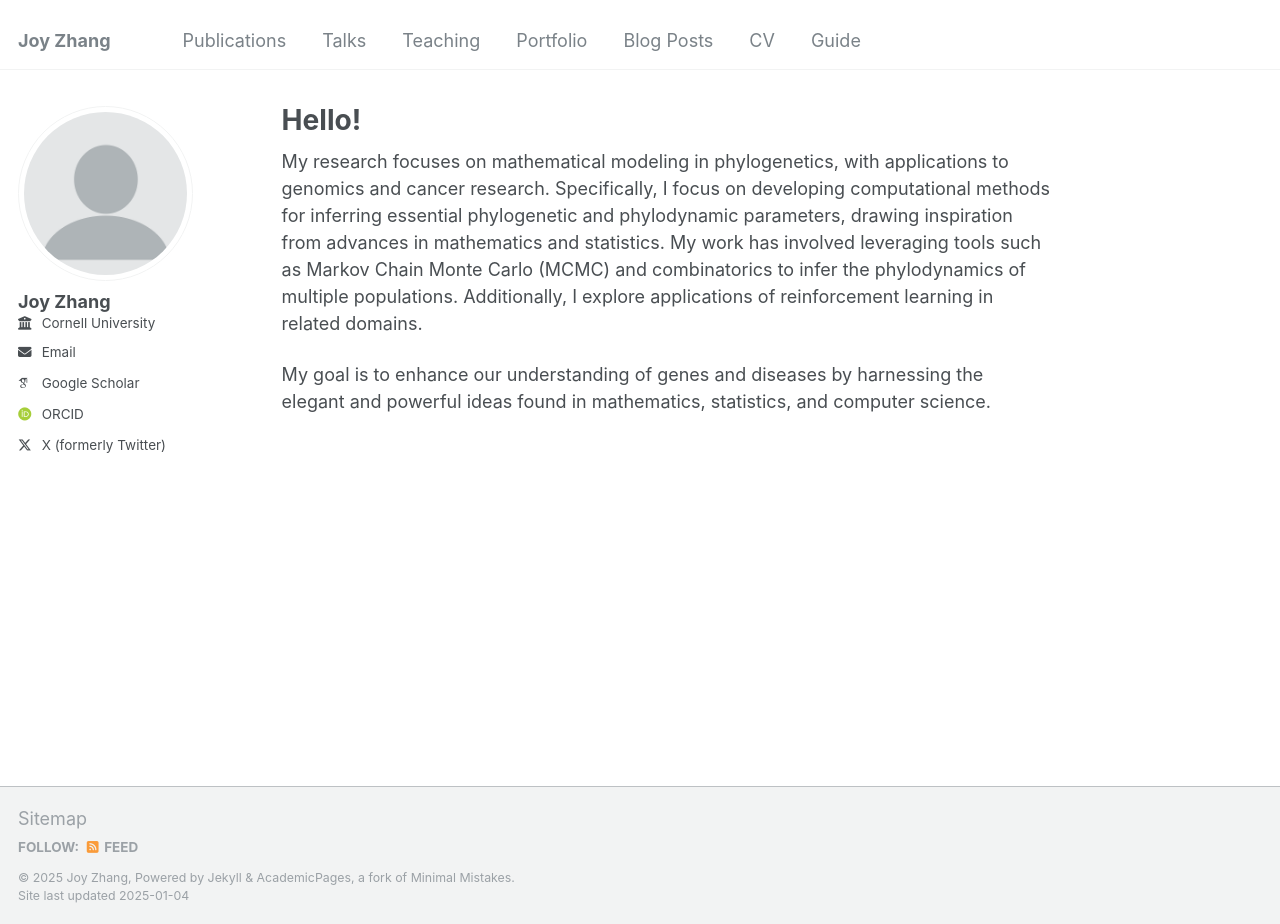
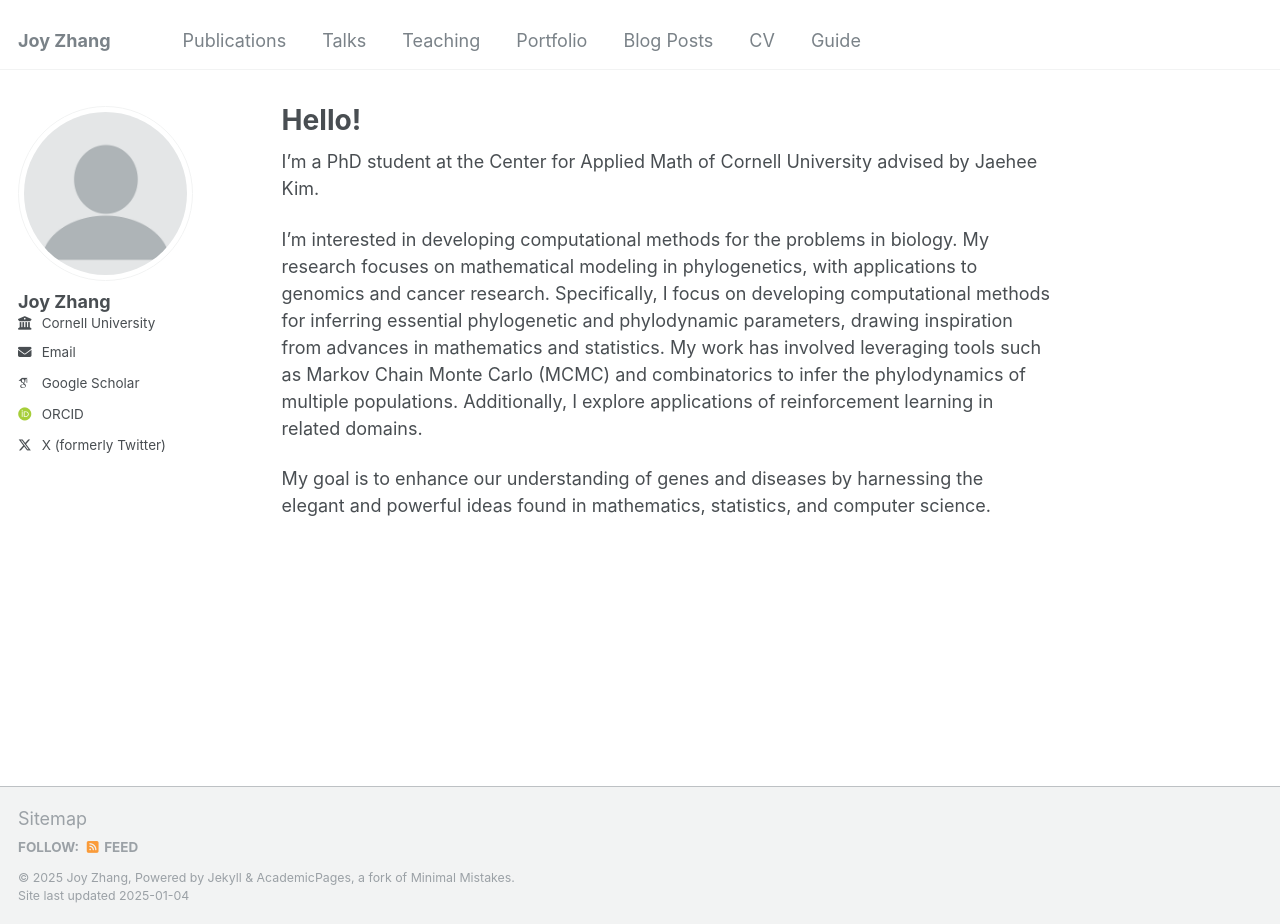
Before and after one commit to joy-zhang-38/joy-zhang-38.github.io, a Jekyll site: the page built from _pages/about.md, in a window 1280 px wide and 924 px high. Built offline with Jekyll 4.4.1, drawn with Linux system fonts in a browser that asks for light colours; some web fonts are replaced.

Commit message:
Update about.md

```diff
--- a/_pages/about.md
+++ b/_pages/about.md
@@ -7,6 +7,8 @@ redirect_from:
   - /about.html
 ---
 
-My research focuses on mathematical modeling in phylogenetics, with applications to genomics and cancer research. Specifically, I focus on developing computational methods for inferring essential phylogenetic and phylodynamic parameters, drawing inspiration from advances in mathematics and statistics. My work has involved leveraging tools such as Markov Chain Monte Carlo (MCMC) and combinatorics to infer the phylodynamics of multiple populations. Additionally, I explore applications of reinforcement learning in related domains.
+I'm a PhD student at the Center for Applied Math of Cornell University advised by Jaehee Kim.
+
+I'm interested in developing computational methods for the problems in biology. My research focuses on mathematical modeling in phylogenetics, with applications to genomics and cancer research. Specifically, I focus on developing computational methods for inferring essential phylogenetic and phylodynamic parameters, drawing inspiration from advances in mathematics and statistics. My work has involved leveraging tools such as Markov Chain Monte Carlo (MCMC) and combinatorics to infer the phylodynamics of multiple populations. Additionally, I explore applications of reinforcement learning in related domains.
 
 My goal is to enhance our understanding of genes and diseases by harnessing the elegant and powerful ideas found in mathematics, statistics, and computer science.
```
